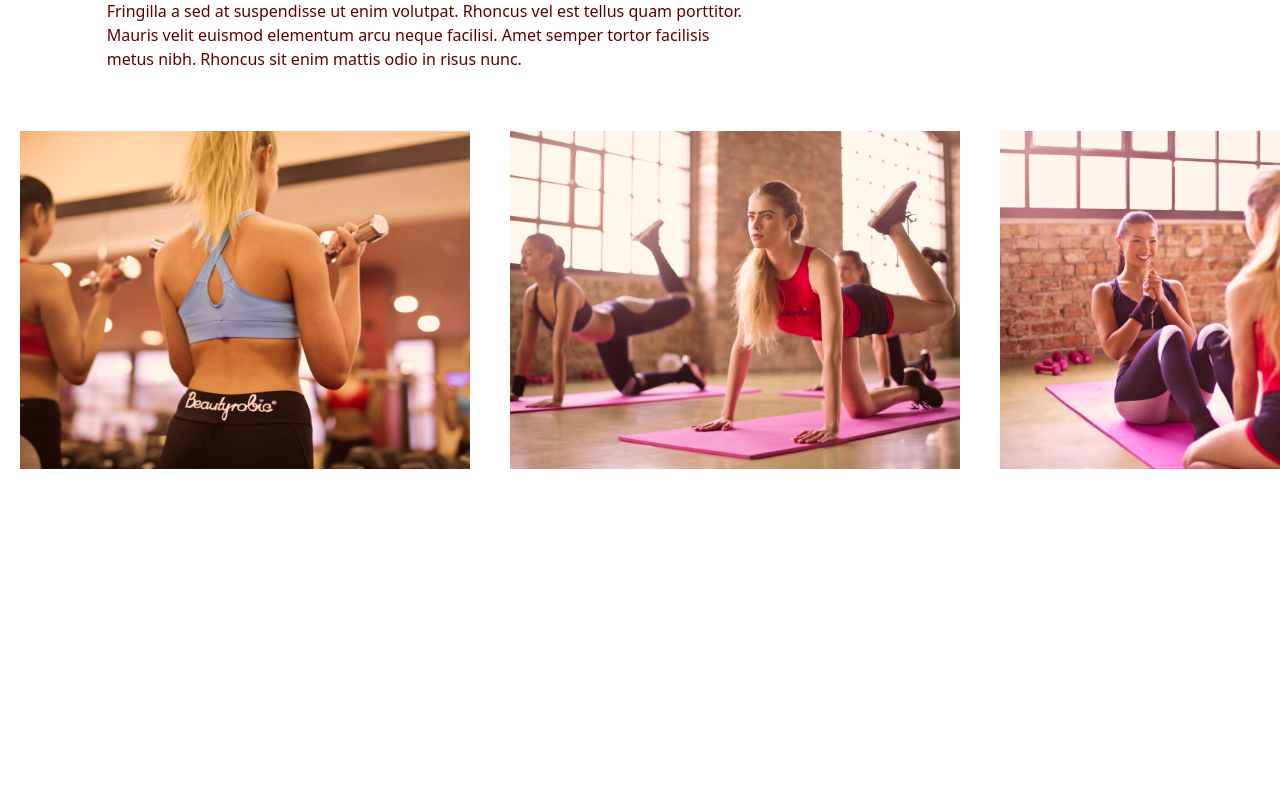
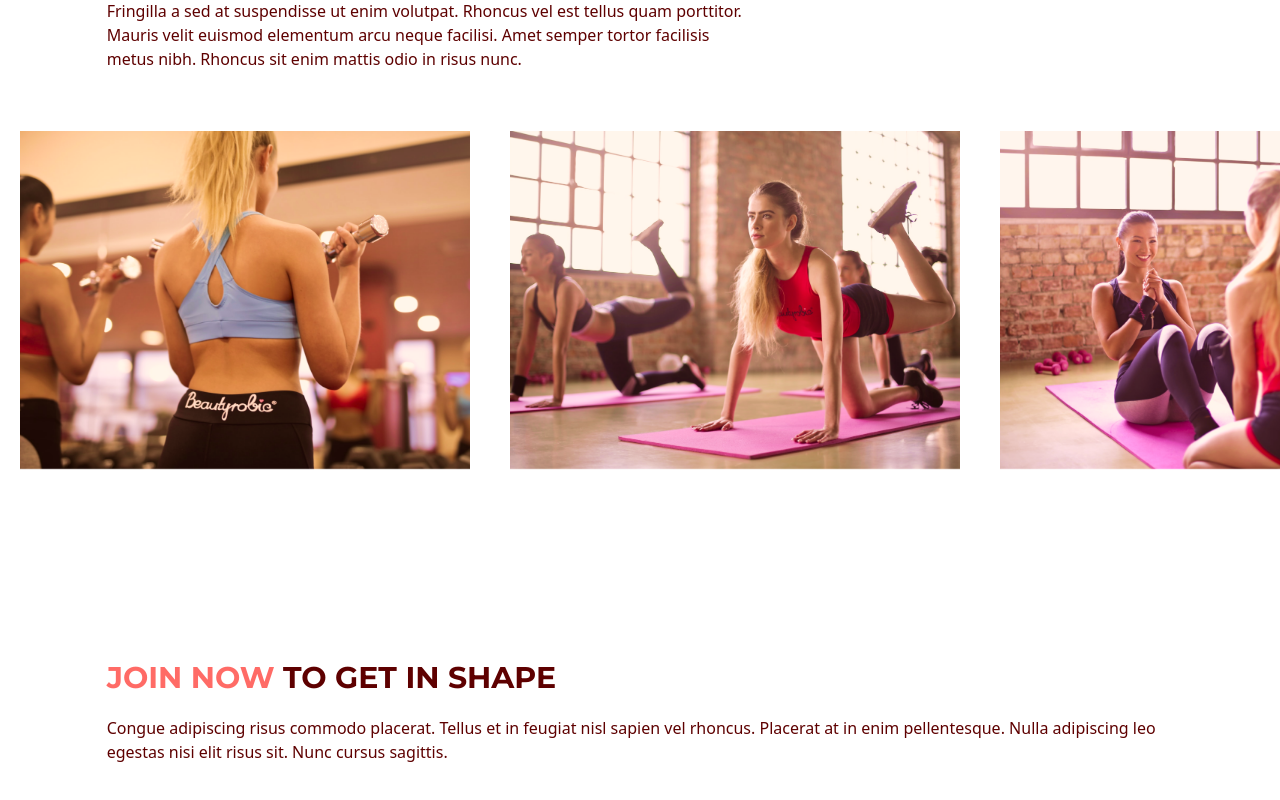
Before and after one commit to jaewoo-ahn/fitness_app, a React (Vite) app: page / in a window 1280 px wide. Shown: the part 2346-3146 px from the top of the page. Before the commit the page ends 2990 px from the top, so only its background shows below. Built offline with nearby package versions, Linux system fonts and the light colour scheme.

Commit message:
contact us form

```diff
--- a/package.json
+++ b/package.json
@@ -14,7 +14,8 @@
     "framer-motion": "^11.0.22",
     "react": "^18.2.0",
     "react-anchor-link-smooth-scroll": "^1.0.12",
-    "react-dom": "^18.2.0"
+    "react-dom": "^18.2.0",
+    "react-hook-form": "^7.51.2"
   },
   "devDependencies": {
     "@types/node": "^20.11.30",
--- a/src/App.tsx
+++ b/src/App.tsx
@@ -4,6 +4,7 @@ import Benefits from "@/scenes/benefits";
 import { useState, useEffect } from "react";
 import { SelectedPage } from "./shared/types";
 import OurClasses from "./scenes/ourClasses";
+import ContactUs from "./scenes/contactUs";
 
 function App() {
   const [selectedPage, setSelectedPage] = useState<SelectedPage>(
@@ -33,6 +34,7 @@ function App() {
       <Home setSelectedPage={setSelectedPage} />
       <Benefits setSelectedPage={setSelectedPage} />
       <OurClasses setSelectedPage={setSelectedPage} />
+      <ContactUs setSelectedPage={setSelectedPage} />
     </div>
   );
 }
--- /dev/null
+++ b/src/scenes/contactUs/index.tsx
@@ -0,0 +1,73 @@
+import { SelectedPage } from "@/shared/types";
+import { motion } from "framer-motion";
+import React from "react";
+import { useForm } from "react-hook-form";
+import ContactUsPageGrapic from "@/assets/ContactUsPageGraphic.png";
+import HText from "@/shared/HText";
+
+type Props = { setSelectedPage: (value: SelectedPage) => void };
+
+const ContactUs = ({ setSelectedPage }: Props) => {
+  const {
+    register,
+    trigger,
+    formState: { errors },
+  } = useForm();
+
+  const onSubmit = async (e: any) => {
+    const isVaild = await trigger();
+    if (!isVaild) {
+      e.preventDefault();
+    }
+  };
+
+  return (
+    <section id="contactus" className="mx-auto w-5/6 pt-24">
+      <motion.div
+        onViewportEnter={() => {
+          setSelectedPage(SelectedPage.ContactUs);
+        }}
+        className="md:-mt-20"
+        initial="hidden"
+        whileInView="visible"
+        viewport={{ once: true, amount: 0.5 }}
+        transition={{ delay: 0.2, duration: 0.5 }}
+        variants={{
+          hidden: { opacity: 0, x: -50 },
+          visible: { opacity: 1, x: 0 },
+        }}
+      >
+        <HText>
+          <span className="text-primary-500">JOIN NOW</span> TO GET IN SHAPE
+        </HText>
+        <p className="my-5">
+          Congue adipiscing risus commodo placerat. Tellus et in feugiat nisl
+          sapien vel rhoncus. Placerat at in enim pellentesque. Nulla adipiscing
+          leo egestas nisi elit risus sit. Nunc cursus sagittis.
+        </p>
+      </motion.div>
+      <div className="mt-10 justify-between md:flex gap-8">
+        <motion.div
+          className="mt-10 basis-3/5 md:mt-0"
+          initial="hidden"
+          whileInView="visible"
+          viewport={{ once: true, amount: 0.5 }}
+          transition={{ delay: 0.2, duration: 0.5 }}
+          variants={{
+            hidden: { opacity: 0, x: 50 },
+            visible: { opacity: 1, x: 0 },
+          }}
+        >
+          <form
+            target="_blank"
+            onSubmit={onSubmit}
+            method="POST"
+            action="https://formsubmit.co/ahnjaewoo3042@gmail.com"
+          ></form>
+        </motion.div>
+      </div>
+    </section>
+  );
+};
+
+export default ContactUs;
```
Also changed, not shown: 1 other file (tests, documents, lock files or other folders).
